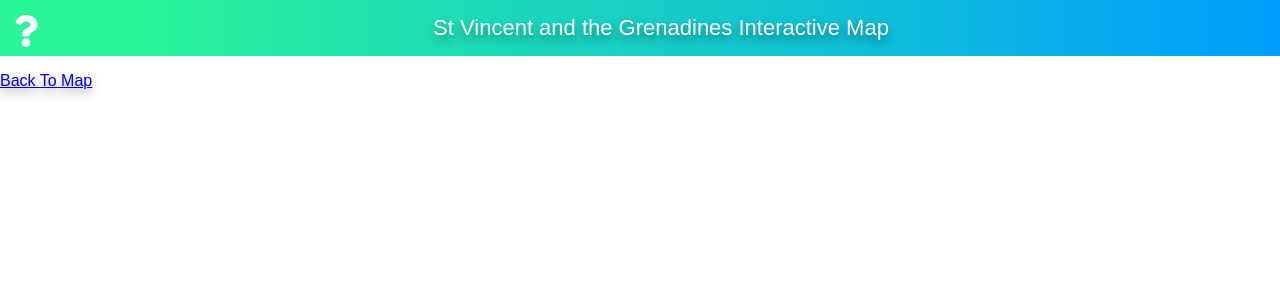
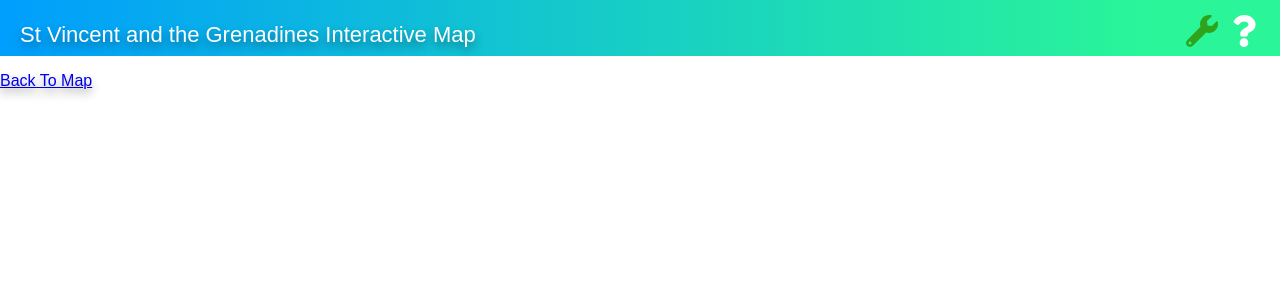
Before and after one commit to Red-Hex/st-vincent-v2-interactive-map, a React (Create React App) app in the folder client/: page /admin in a window 1280 px wide. Shown: the top 300 px of the page. Built offline with nearby package versions, Linux system fonts and the light colour scheme; what react-google-maps would draw is missing.

Commit message:
front end layout tweaks

```diff
--- a/client/package.json
+++ b/client/package.json
@@ -11,7 +11,7 @@
     "react-google-maps": "^9.4.5",
     "react-icons": "^4.1.0",
     "react-router-dom": "^5.2.0",
-    "react-scripts": "4.0.0",
+    "react-scripts": "^4.0.0",
     "web-vitals": "^0.2.4"
   },
   "scripts": {
--- a/client/src/components/Header.js
+++ b/client/src/components/Header.js
@@ -1,6 +1,7 @@
 import React from "react";
-import { FaQuestion } from "react-icons/fa";
+import { FaQuestion, FaWrench } from "react-icons/fa";
 import { IconContext } from "react-icons/lib";
+import { Link } from 'react-router-dom';
 import { useLocation } from 'react-router-dom';
 
 import "../css/Header.css";
@@ -11,12 +12,19 @@ const Header = ({setShowModal}) => {
     if (location.pathname !== "/") {
         return (
             <header>
-                <div onClick={() => setShowModal(true)}>
-                    <IconContext.Provider value= {{ size: "2em", color:"#fff", className:"Help"}} >
-                        <FaQuestion></FaQuestion>
+                <h3>St Vincent and the Grenadines Interactive Map</h3>
+                <div className="icons">
+                    <div onClick={() => setShowModal(true)}>
+                        <IconContext.Provider value= {{ size: "2em", color:"#fff", className:"Help"}} >
+                            <FaQuestion></FaQuestion>
+                        </IconContext.Provider>
+                    </div>
+                    <Link to="/admin">
+                    <IconContext.Provider value= {{ size: "2em", color:"#2EA31B", className:"Admin"}}>
+                        <FaWrench></FaWrench>
                     </IconContext.Provider>
+                    </Link>
                 </div>
-                <h3>St Vincent and the Grenadines Interactive Map</h3>
             </header>
     )} else {
         return (
--- a/client/src/components/Nav.js
+++ b/client/src/components/Nav.js
@@ -1,7 +1,5 @@
 import React from "react";
 import { FaWrench } from "react-icons/fa";
-import { IconContext } from "react-icons/lib";
-import { Link } from 'react-router-dom';
 
 import "../css/Nav.css";
 
@@ -14,11 +12,6 @@ const Nav = () => {
                 <li><a href=""></a>Contemporary</li>
                 <li><a href=""></a>Ethnobotony</li>
                 <li><a href=""></a>Contribute</li>
-                <Link to="/admin">
-                <IconContext.Provider value= {{ size: "3em", color:"#2EA31B", className:"Admin"}}>
-                    <FaWrench></FaWrench>
-                </IconContext.Provider>
-                </Link>
             </ul>
         </React.Fragment>
     )
--- a/client/src/css/Header.css
+++ b/client/src/css/Header.css
@@ -1,17 +1,25 @@
 Header {
     width:100%;
-    background-image: linear-gradient(to right, #2af598 10%, #009efd 100%);
-    text-align:center;
+    background-image: linear-gradient(to left, #2af598 10%, #009efd 100%);
     height:7vh;
     color: white;
     display:flex;
 }
 header h3 {
-    margin: auto;
-    justify-content: center;
     font-weight:300;
     font-size: 22px;
+    margin-left: 20px;
+    width:70vw;
+}
+.icons {
+    width:30vw;
+    float:right;
 }
 .Help {
-    margin:15px 0 10px 10px;
+    margin:15px 20px 10px 10px;
+    float:right;
 }
+.Admin {
+    margin:15px 0 10px 0;
+    float:right;
+}
--- a/client/src/css/Nav.css
+++ b/client/src/css/Nav.css
@@ -3,7 +3,7 @@
     top: 140px;
     z-index: 2;
     color:#fff;
-    margin-left:10px;
+    margin-left:20px;
     height:80vh;
 }
 .Nav li {
@@ -22,7 +22,3 @@
     transform: scale(1.1);
     color: rgba(0,0,0,0.4);
 }
-.Admin {
-    position:absolute;
-    bottom:10px;
-}
--- a/package.json
+++ b/package.json
@@ -5,7 +5,8 @@
   "main": "server.js",
   "scripts": {
     "start": "node server",
-    "server": "nodemon server"
+    "server": "nodemon server",
+    "dev": "concurrently \"npm run server\" \"npm run client\""
   },
   "repository": {
     "type": "git",
```
Also changed, not shown: 1 other file (tests, documents, lock files or other folders).
